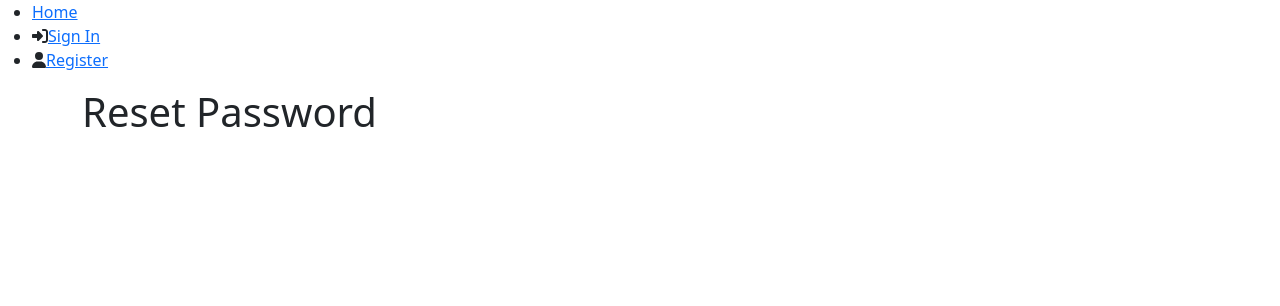
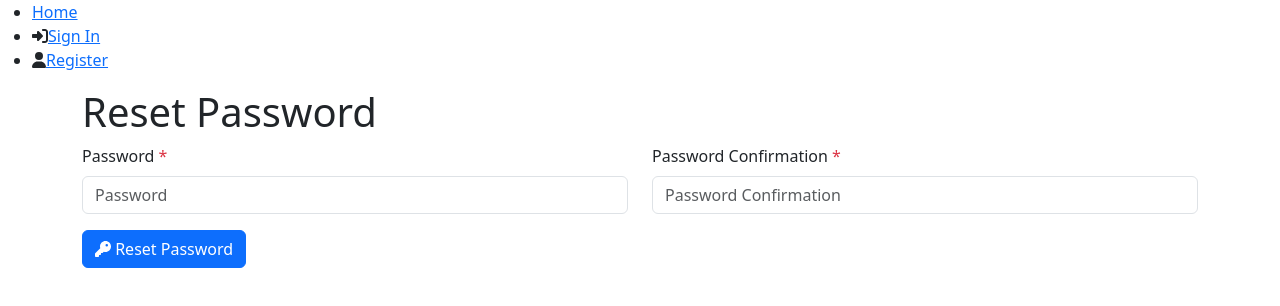
Before and after one commit to Logitar/Vue3Template, a Vue app: page /reset-password/1 in a window 1280 px wide. Shown: the top 306 px of the page. Built offline with nearby package versions, Linux system fonts and the light colour scheme.

Commit message:
Implemented password reset.

```diff
--- a/src/api/account.ts
+++ b/src/api/account.ts
@@ -1,5 +1,5 @@
 import type { Actor } from "@/types/aggregate";
-import type { RecoverPasswordPayload, RegisterPayload, SignInPayload } from "@/types/account";
+import type { RecoverPasswordPayload, RegisterPayload, ResetPasswordPayload, SignInPayload } from "@/types/account";
 import { useUserStore } from "@/stores/user";
 
 function sleep(delay: number): Promise<void> {
@@ -23,6 +23,12 @@ export async function register(payload: RegisterPayload): Promise<void> {
   users.create(payload);
 }
 
+export async function resetPassword(payload: ResetPasswordPayload): Promise<Actor | undefined> {
+  await sleep(2500);
+  const users = useUserStore();
+  return users.resetPassword(payload);
+}
+
 export async function signIn(payload: SignInPayload): Promise<Actor> {
   await sleep(2500);
   const users = useUserStore();
--- a/src/stores/user.ts
+++ b/src/stores/user.ts
@@ -4,7 +4,7 @@ import { nanoid } from "nanoid";
 import UserRepository from "./userRepository";
 import type { Actor } from "@/types/aggregate";
 import type { ErrorDetail } from "@/types/api";
-import type { RegisterPayload, SignInPayload } from "@/types/account";
+import type { RegisterPayload, ResetPasswordPayload, SignInPayload } from "@/types/account";
 import type { User } from "@/types/users";
 
 function buildFullName(...names: (string | undefined)[]): string | undefined {
@@ -100,6 +100,22 @@ export const useUserStore = defineStore("user", () => {
     users.save(user, passwordHash);
   }
 
+  function resetPassword(payload: ResetPasswordPayload): Actor | undefined {
+    // Initialize storage
+    const users = new UserRepository(localStorage);
+
+    // Try finding the user by username or email address
+    const user: User | undefined = users.findByUsername(payload.token) ?? users.findByEmail(payload.token);
+    if (!user) {
+      return;
+    }
+
+    // Change the user password
+    users.save(user, hash(payload.password));
+
+    return toActor(user);
+  }
+
   function signIn(payload: SignInPayload): Actor {
     // Initialize storage
     const users = new UserRepository(localStorage);
@@ -155,5 +171,5 @@ export const useUserStore = defineStore("user", () => {
     return actor;
   }
 
-  return { create, signIn, verifyEmail };
+  return { create, resetPassword, signIn, verifyEmail };
 });
--- a/src/types/account.ts
+++ b/src/types/account.ts
@@ -10,6 +10,11 @@ export type RegisterPayload = {
   lastName?: string;
 };
 
+export type ResetPasswordPayload = {
+  token: string;
+  password: string;
+};
+
 export type SignInPayload = {
   username: string;
   password?: string;
--- a/src/views/account/ConfirmView.vue
+++ b/src/views/account/ConfirmView.vue
@@ -15,7 +15,8 @@ onMounted(async () => {
     const token = route.params.token as string;
     const actor: Actor | undefined = await confirm(token);
     if (!actor) {
-      return router.push({ name: "SignIn" });
+      router.push({ name: "SignIn" });
+      return;
     }
     account.signIn(actor);
     router.push({ name: "Profile" });
--- a/src/views/account/RegisterView.vue
+++ b/src/views/account/RegisterView.vue
@@ -9,8 +9,8 @@ import { register } from "@/api/account";
 const router = useRouter();
 
 const loading = ref<boolean>(false);
+const passwordConfirmation = ref<string>();
 const payload = ref<RegisterPayload>({ username: "" });
-const passwordConfirmation = ref<string>();
 const success = ref<boolean>(false);
 
 async function submit(): Promise<void> {
--- a/src/views/account/ResetPasswordView.vue
+++ b/src/views/account/ResetPasswordView.vue
@@ -1,7 +1,76 @@
-<script setup lang="ts"></script>
+<script setup lang="ts">
+import { FontAwesomeIcon } from "@fortawesome/vue-fontawesome";
+import { onMounted, ref } from "vue";
+import { useRoute, useRouter } from "vue-router";
+
+import type { Actor } from "@/types/aggregate";
+import type { ResetPasswordPayload } from "@/types/account";
+import { resetPassword } from "@/api/account";
+import { useAccountStore } from "@/stores/account";
+
+const account = useAccountStore();
+const route = useRoute();
+const router = useRouter();
+
+const loading = ref<boolean>(false);
+const passwordConfirmation = ref<string>();
+const payload = ref<ResetPasswordPayload>({ token: "", password: "" });
+
+async function submit(): Promise<void> {
+  if (!loading.value) {
+    loading.value = true;
+    try {
+      const actor: Actor | undefined = await resetPassword(payload.value);
+      if (!actor) {
+        router.push({ name: "SignIn" });
+        return;
+      }
+      account.signIn(actor);
+      router.push({ name: "Profile" });
+    } catch (e) {
+      console.error(e); // TODO(fpion): error handling
+    } finally {
+      loading.value = false;
+    }
+  }
+}
+
+onMounted(() => (payload.value.token = route.params.token as string));
+</script>
 
 <template>
   <main class="container">
     <h1>Reset Password</h1>
+    <form @submit.prevent="submit">
+      <div class="row">
+        <div class="col">
+          <div class="mb-3">
+            <label class="form-label" for="password">Password <span class="text-danger">*</span></label>
+            <input class="form-control" id="password" placeholder="Password" required type="password" v-model="payload.password" />
+          </div>
+        </div>
+        <div class="col">
+          <div class="mb-3">
+            <label class="form-label" for="password-confirmation"> Password Confirmation <span class="text-danger">*</span> </label>
+            <input
+              class="form-control"
+              id="password-confirmation"
+              placeholder="Password Confirmation"
+              required
+              type="password"
+              v-model="passwordConfirmation"
+            />
+          </div>
+        </div>
+      </div>
+      <button class="btn btn-primary" :disabled="loading" type="submit">
+        <span v-if="loading">
+          <span class="spinner-border spinner-border-sm" aria-hidden="true"></span>
+          <span class="visually-hidden">Loading...</span>
+        </span>
+        <FontAwesomeIcon v-else :icon="['fas', 'key']" />
+        Reset Password
+      </button>
+    </form>
   </main>
 </template>
```
